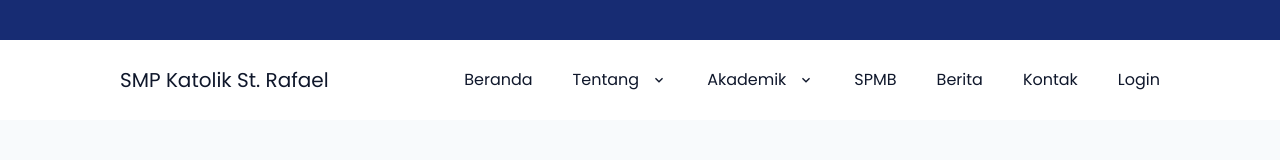
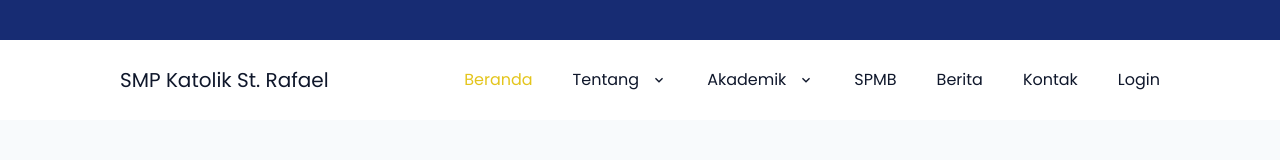
Before and after one commit to mrco23/rpl, a React (Vite) app in the folder fe/: page / in a window 1280 px wide. Shown: the top 160 px of the page. Built offline with nearby package versions, Linux system fonts and the light colour scheme.

Commit message:
feat(location path): navbar

```diff
--- a/fe/src/components/common/Navbar.jsx
+++ b/fe/src/components/common/Navbar.jsx
@@ -13,7 +13,9 @@ export default function Navbar() {
             <nav className={"flex justify-between items-center h-20 bg-white w-full px-15 lg:px-30"}>
                 <p className={"text-xl text-slate-900"}>SMP Katolik St. Rafael</p>
                 <ul className="flex justify-between text-slate-900 gap-10">
-                    <li><NavLink to={"/"}>Beranda</NavLink></li>
+                    <li><NavLink to={"/"}
+                                 className={`${location.pathname == '/' && 'text-(--yellow-normal-hover)'}`}>Beranda</NavLink>
+                    </li>
                     <Dropdown dropOption={['satu', 'dua']}>Tentang</Dropdown>
                     <Dropdown dropOption={['satu', 'dua']}>Akademik</Dropdown>
                     <li><NavLink to={"/"}>SPMB</NavLink></li>
--- a/fe/src/pages/Admin/AdminDashboard.jsx
+++ b/fe/src/pages/Admin/AdminDashboard.jsx
@@ -1,5 +1,6 @@
 import {useNavigate} from 'react-router'
 import {Button} from '@components/ui/Button.jsx'
+
 export default function AdminDashboard() {
     const navigate = useNavigate()
     const handleLogout = async () => {
```
